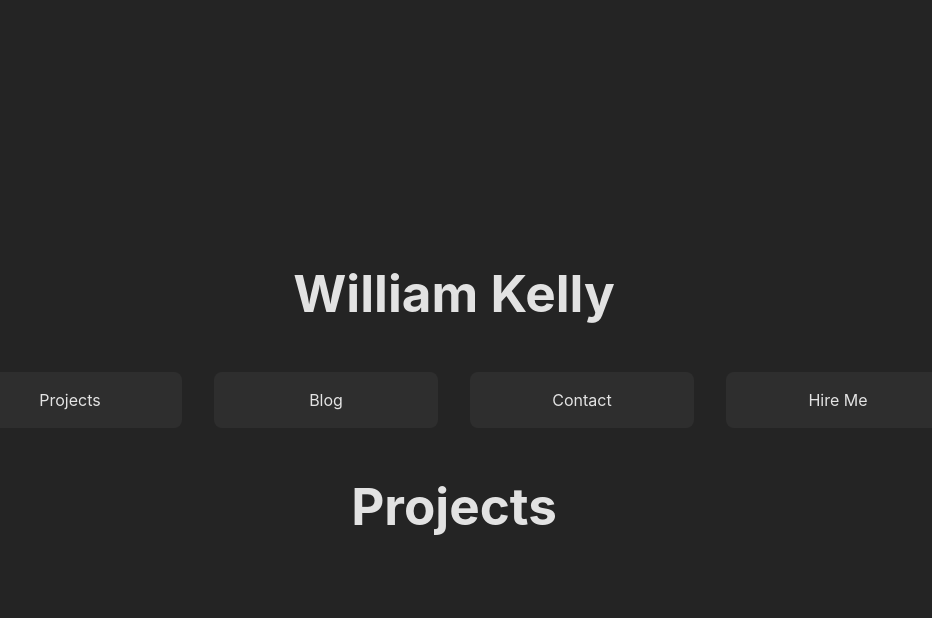
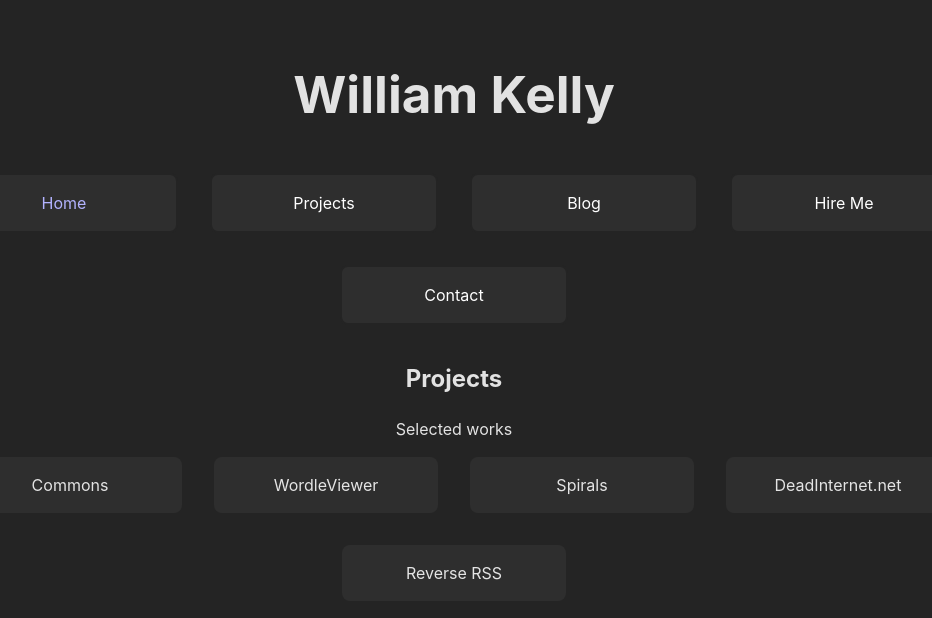
Before and after one commit to cnqso/cnqso.github.io, a React (Vite) app: page / in a window 1280 px wide. Shown: the top 618 px of the page, without its empty margins (186-1118 px from the left). Built offline with nearby package versions, Linux system fonts and the light colour scheme.

Commit message:
Navigation architecture

```diff
--- a/package.json
+++ b/package.json
@@ -9,6 +9,9 @@
     "preview": "vite preview"
   },
   "dependencies": {
+    "@emotion/react": "^11.10.6",
+    "@emotion/styled": "^11.10.6",
+    "@mui/material": "^5.11.12",
     "react": "^18.2.0",
     "react-dom": "^18.2.0"
   },
--- a/src/App.css
+++ b/src/App.css
@@ -1,3 +1,16 @@
+:root {
+  --background: #242424;
+  --paper: #2e2e2e;
+  --text: #fff;
+  --text-secondary: #aaa;
+  --accent: #646cff;
+  --accent-dark: #535bf2;
+  --accent-light: #7a7aff;
+  --accent-lighter: #b3b3ff;
+}
+
+
+
 #root {
   /* max-width: 1280px; */
   margin: 0 auto;
@@ -6,10 +19,34 @@
 }
 
 .card {
-  background-color: #2e2e2e;
+  background-color: var(--paper);
   width: 12em;
   display: inline-block;
   margin: 1em;
   padding: 1em;
   border-radius: 0.5em;
 }
+
+.NavButton {
+  background-color: var(--paper);
+  border: 2px solid var(--background);
+  cursor: pointer;
+}
+
+.NavButton:hover {
+  border-color: var(--accent);
+  animation: NavButtonHover 2s infinite;
+}
+
+/* Add animation for navbutton border */
+@keyframes NavButtonHover {
+  0% {
+    border-color: var(--accent-dark);
+  }
+  50% {
+    border-color: var(--accent-light);
+  }
+  100% {
+    border-color: var(--accent-dark);
+  }
+}
--- a/src/App.tsx
+++ b/src/App.tsx
@@ -1,17 +1,24 @@
 /** @format */
 
-import { useState } from "react";
+import { useState, createContext } from "react";
+import NavButton from "./components/NavButton";
 import reactLogo from "./assets/react.svg";
 import Home from "./pages/Home";
 import Projects from "./pages/Projects";
 import Blog from "./pages/Blog";
 import HireMe from "./pages/HireMe";
-import Contact from "./pages/Contact";
+import Contact from "./pages/previews/Contact";
 import "./App.css";
 
+export type PageContextType = "Home" | "Projects" | "Blog" | "Hire Me" | "Contact";
+export const PageContext = createContext<PageContextType>("Home");
+
 function App() {
-	const [count, setCount] = useState(0);
-	const [selected, setSelected] = useState("Home");
+
+	const [selected, setSelected] = useState<PageContextType>("Home");
+
+	//React router might be needed
+
 	//Reintegrate home into App.jsx
 	// If home selected, send "home" to all components which will make them render small
 	// If a page's name is selected, that app takes up the whole screen
@@ -19,8 +26,20 @@ function App() {
 	// useEffect for animations on select and deselect
 	return (
 		<div className='App'>
-			<Home />
-			<Projects selected={true} />
+			<h1>William Kelly</h1>
+
+				<div className='Nav'>
+				<PageContext.Provider value={selected}>
+					<NavButton set={setSelected} destination='Home' />
+					<NavButton set={setSelected} destination='Projects' />
+					<NavButton set={setSelected} destination='Blog' />
+					<NavButton set={setSelected} destination='Hire Me' />
+					<NavButton set={setSelected} destination='Contact' />
+					</PageContext.Provider>
+				</div>
+				<Home />
+				{/* <Projects selected={true} /> */}
+
 		</div>
 	);
 }
--- /dev/null
+++ b/src/components/NavButton.tsx
@@ -0,0 +1,16 @@
+/** @format */
+
+import { useState, useContext } from "react";
+import { PageContext, PageContextType } from "../App";
+
+function NavButton({ destination, set }: { destination: PageContextType; set: Function }) {
+    const value = useContext<PageContextType>(PageContext);
+    const fontColor = value === destination ? "#b3b3ff" : "white";
+	return (
+		<div onClick={() => set(destination)} className='NavButton card' style={{color: fontColor}}>
+			 {destination}
+		</div>
+	);
+}
+
+export default NavButton;
--- a/src/index.css
+++ b/src/index.css
@@ -26,7 +26,6 @@ a:hover {
 body {
   margin: 0;
   display: flex;
-  place-items: center;
   min-width: 320px;
   min-height: 100vh;
 }
--- a/src/pages/Home.tsx
+++ b/src/pages/Home.tsx
@@ -1,17 +1,23 @@
-import { useState } from "react";
+/** @format */
+
+import ProjectsPreview from "./previews/ProjectsPreview";
+import BlogPreview from "./previews/BlogPreview";
+import Contact from "./previews/Contact";
+import HireMePreview from "./previews/HireMePreview";
 import "./styles/Home.css";
 
+import NavButton from "../components/NavButton";
+
 function Home() {
-	const [count, setCount] = useState(0);
-	const [selected, setSelected] = useState("Home");
+
+
+
+
 	return (
 		<div className='Home'>
 			<div></div>
-			<h1>William Kelly</h1>
-			<div className='card' >Projects</div>
-			<div className='card'>Blog</div>
-			<div className='card'>Contact</div>
-			<div className='card'>Hire Me</div>
+
+			<ProjectsPreview />
 		</div>
 	);
 }
--- /dev/null
+++ b/src/pages/previews/BlogPreview.tsx
@@ -0,0 +1,16 @@
+import { useState } from "react";
+
+function Blog() {
+	const [count, setCount] = useState(0);
+	//mui grid
+	return (
+		<div className='Blog'>
+			<div className='blogPost'>Projects</div>
+			<div className='blogPost'>Blog</div>
+			<div className='blogPost'>Contact</div>
+			<div className='blogPost'>Hire Me</div>
+		</div>
+	);
+}
+
+export default Blog;
--- a/src/pages/Contact.tsx
+++ b/src/pages/previews/Contact.tsx
@@ -1,5 +1,4 @@
 import { useState } from "react";
-import "./styles/Contact.css";
 
 function Contact() {
 	const [count, setCount] = useState(0);
--- /dev/null
+++ b/src/pages/previews/HireMePreview.tsx
@@ -0,0 +1,18 @@
+import { useState } from "react";
+
+function HireMe() {
+	const [count, setCount] = useState(0);
+	//use template
+	return (
+		<div className='HireMe'>
+			<div></div>
+			<h1>William Kelly</h1>
+			<div className='card'>Projects</div>
+			<div className='card'>Blog</div>
+			<div className='card'>Contact</div>
+			<div className='card'>Hire Me</div>
+		</div>
+	);
+}
+
+export default HireMe;
--- /dev/null
+++ b/src/pages/previews/ProjectsPreview.tsx
@@ -0,0 +1,20 @@
+import { useState } from "react";
+
+function Projects() {
+	const [count, setCount] = useState(0);
+	//If selected == Projects, big mode. If selected !== projects, small mode.
+	//Mui grid
+	return (
+		<div className='ProjectsPreview'>
+			<h2>Projects</h2>
+			<div>Selected works</div>
+			<div className='card' >Commons</div>
+			<div className='card'>WordleViewer</div>
+			<div className='card' >Spirals</div>
+			<div className='card'>DeadInternet.net</div>
+			<div className='card'>Reverse RSS</div>
+		</div>
+	);
+}
+
+export default Projects;
```
Also changed, not shown: 1 other file (tests, documents, lock files or other folders).
